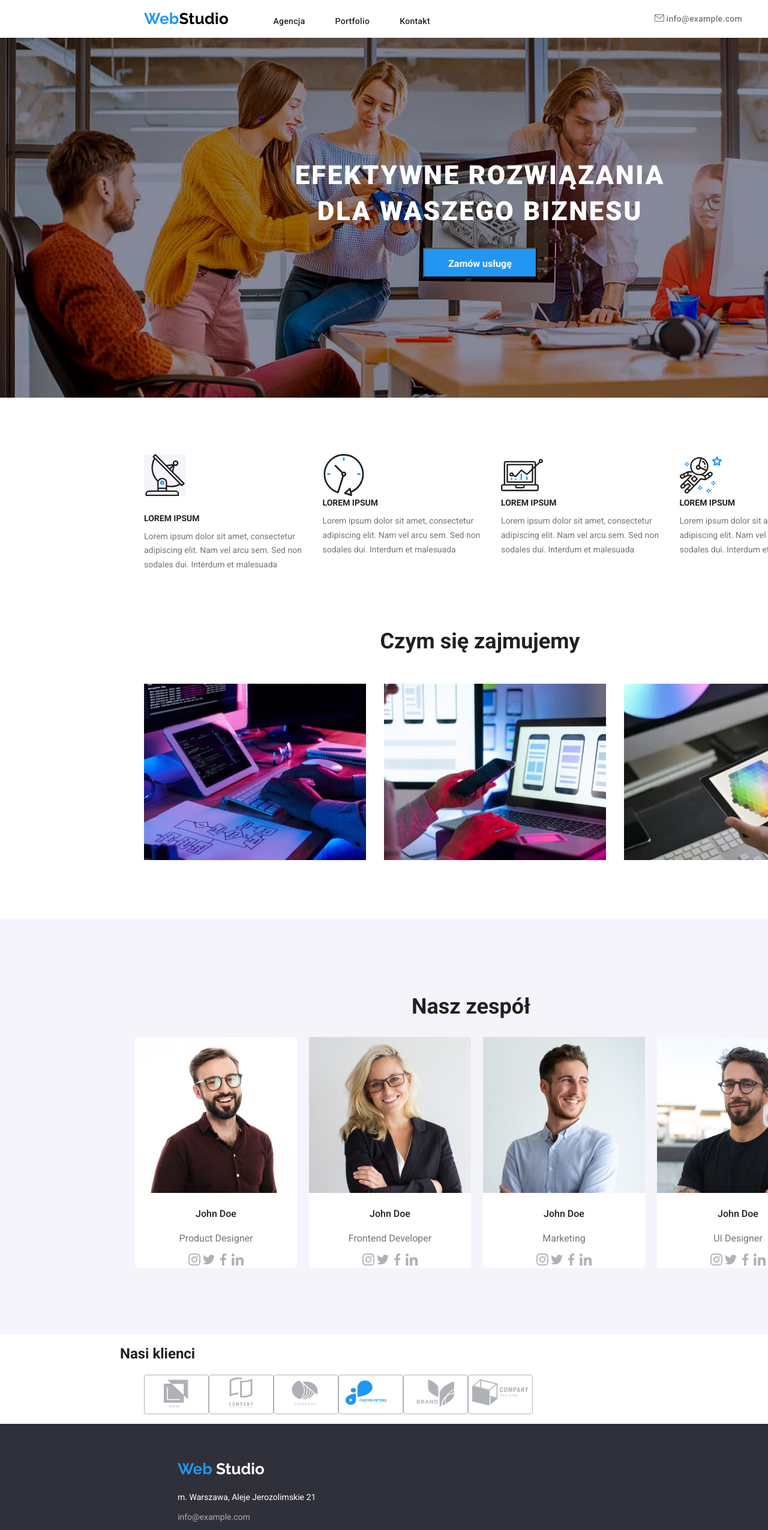
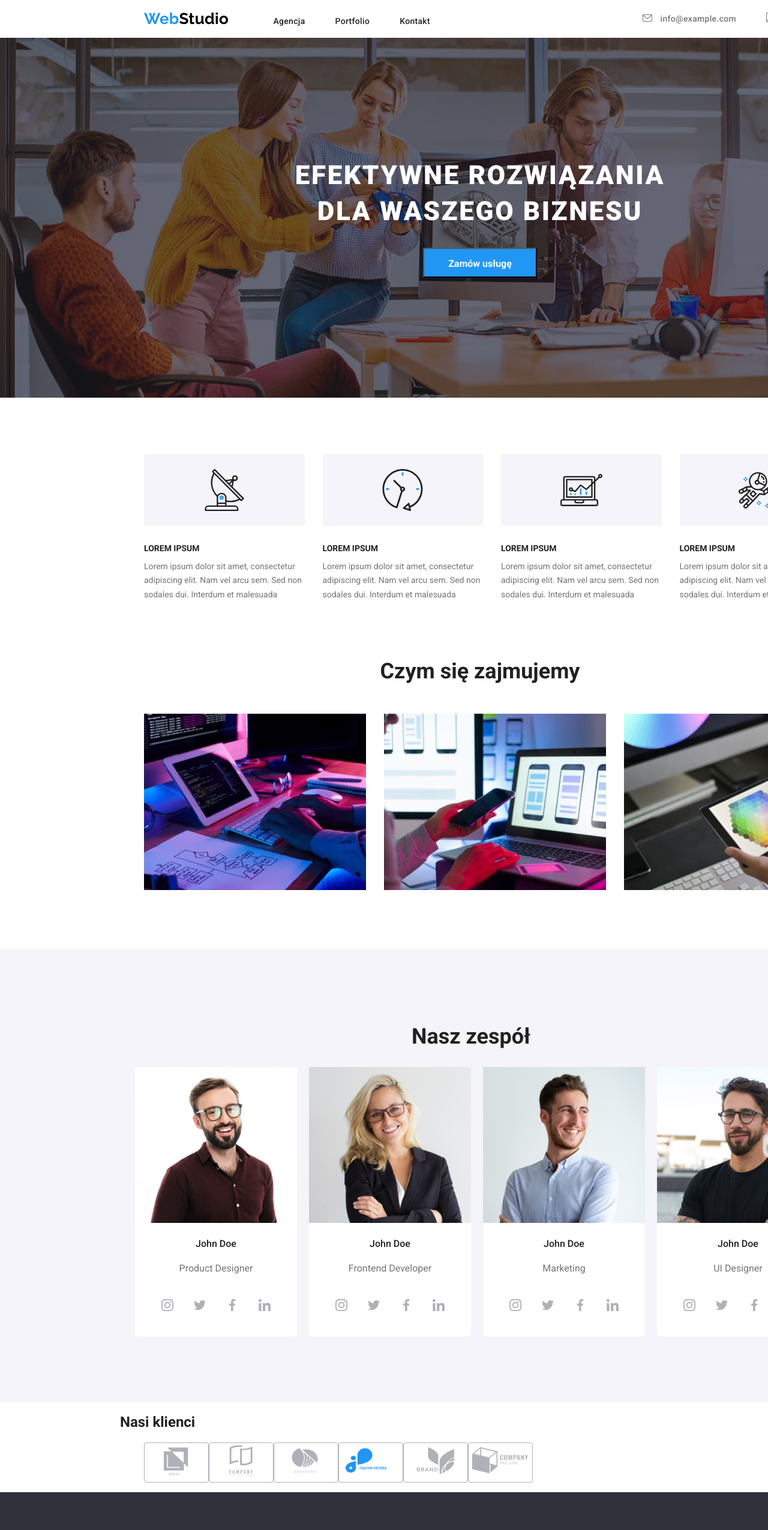
Before and after one commit to MonikaR43/goit-markup-hw-04, a plain HTML site: page index.html in a window 1280 px wide. Shown: the top 2551 px of the page at 60% size. Drawn offline with Linux system fonts and the light colour scheme.

Commit message:
change index

```diff
--- a/css/styles.css
+++ b/css/styles.css
@@ -100,7 +100,11 @@ a {
   color: #757575;
 }
 .kontakt-header:hover,
-.kontakt-header:focus {
+.kontakt-header:focus,
+.smartphone-icon:hover,
+.smartphone-icon:focus,
+.envelope-icon:hover,
+.envelope-icon:focus {
   color: #2196f3;
 }
 
@@ -108,8 +112,13 @@ a {
   background: #2f303a;
   padding: 200px 452px 200px 452px;
   text-align: center;
-  background-image: url("../images/header-index.jpg");
+  background-image: linear-gradient(
+      rgba(47, 48, 58, 0.4),
+      rgba(47, 48, 58, 0.4)
+    ),
+    url("../images/header-index.jpg");
 }
+
 .h1 {
   font-weight: 900;
   font-size: 44px;
@@ -265,12 +274,18 @@ a {
   gap: 30px;
   margin: 0;
 }
-
-.icon-antenna {
+.background-icons-index {
   background: #f5f4fa;
   border-radius: 4px;
+  height: 120px;
+  display: flex;
+  align-items: center;
+  justify-content: center;
+  margin-bottom: 30px;
+}
+.icon-antenna {
   display: block;
-  margin-bottom: 30px;
+  margin: auto;
 }
 
 .images-profil {
@@ -346,3 +361,16 @@ a {
   border: 1px solid #afb1b8;
   border-radius: 4px;
 }
+.envelope-icon,
+.smartphone-icon {
+  margin-right: 10px;
+  fill: currentColor;
+}
+.icons-team-index {
+  display: flex;
+  gap: 34px;
+  justify-content: center;
+  margin: 42px;
+}
+.icon-instagram {
+}
--- a/index.html
+++ b/index.html
@@ -64,9 +64,11 @@
         <section class="section">
           <ul class="text-lorem">
             <li>
+              <div class="background-icons-index">
                 <svg class="icon-antenna" width="70px" height="70px">
                   <use href="/images/icons.svg#icon-antenna-1"></use>
                 </svg>
+              </div>
               <h4 class="name-index">LOREM IPSUM</h4>
               <p class="text-index">
                 Lorem ipsum dolor sit amet, consectetur adipiscing elit. Nam vel
@@ -75,9 +77,11 @@
             </li>
 
             <li>
+              <div class="background-icons-index">
                 <svg class="icon-clock" width="70px" height="70px">
                   <use href="/images/icons.svg#icon-clock-1"></use>
                 </svg>
+              </div>
               <h4 class="name-index">LOREM IPSUM</h4>
               <p class="text-index">
                 Lorem ipsum dolor sit amet, consectetur adipiscing elit. Nam vel
@@ -86,9 +90,11 @@
             </li>
 
             <li>
+              <div class="background-icons-index">
                 <svg class="icon-diagram" width="70px" height="70px">
                   <use href="/images/icons.svg#icon-diagram-1"></use>
                 </svg>
+              </div>
               <h4 class="name-index">LOREM IPSUM</h4>
               <p class="text-index">
                 Lorem ipsum dolor sit amet, consectetur adipiscing elit. Nam vel
@@ -97,9 +103,11 @@
             </li>
 
             <li>
+              <div class="background-icons-index">
                 <svg class="astronaut" width="70px" height="70px">
                   <use href="/images/icons.svg#icon-astronaut-1"></use>
                 </svg>
+              </div>
               <h4 class="name-index">LOREM IPSUM</h4>
               <p class="text-index">
                 Lorem ipsum dolor sit amet, consectetur adipiscing elit. Nam vel
@@ -148,6 +156,7 @@
                 <svg class="icon-instagram" width="20px" height="20px">
                   <use href="images/icons.svg#icon-instagram-2"></use>
                 </svg>
+
                 <svg class="icon-twitter" width="20px" height="20px">
                   <use href="images/icons.svg#icon-twitter-1"></use>
                 </svg>
```
Lines whose indentation alone changed are shown as unchanged.
